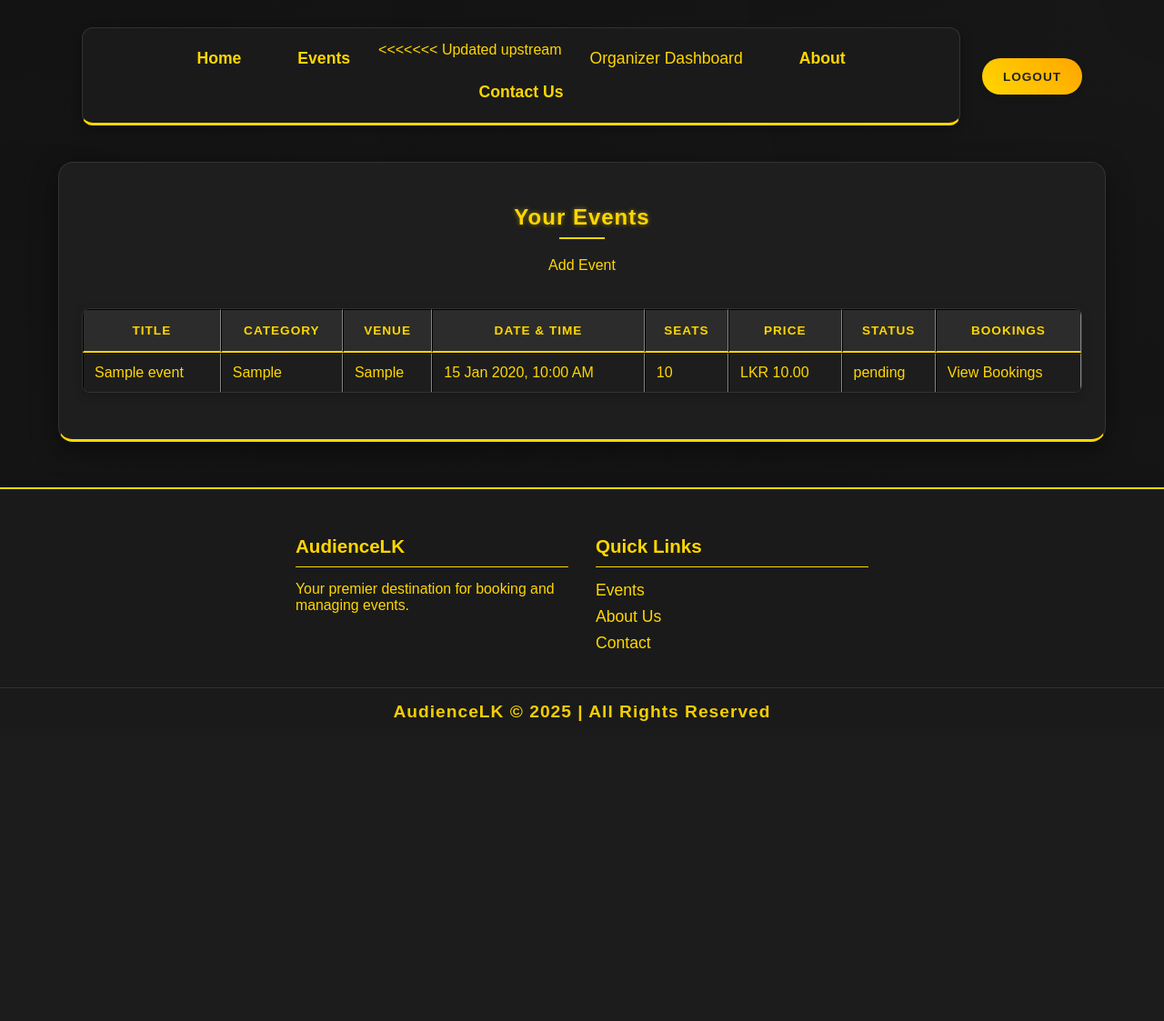
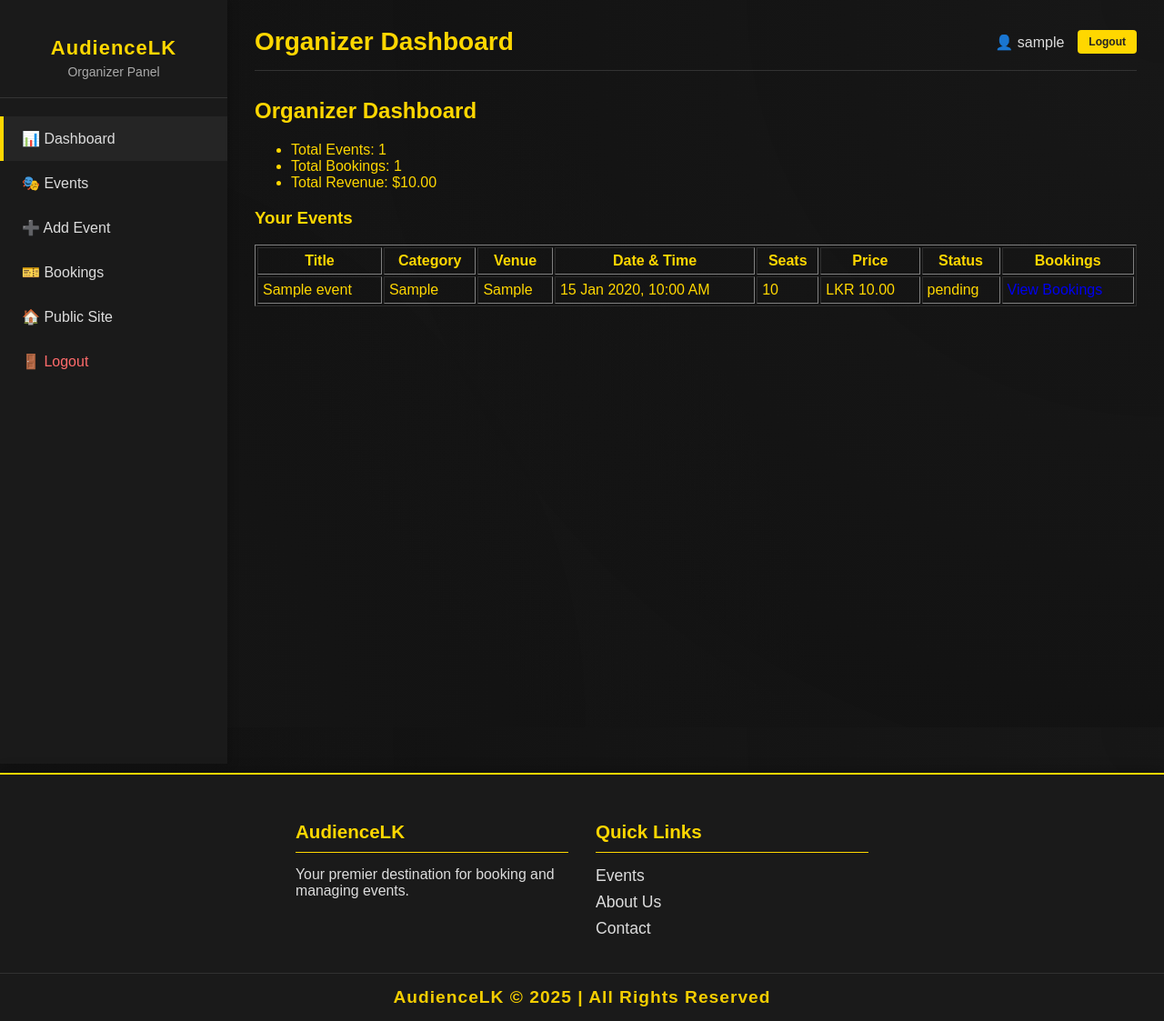
Before and after one commit to Kaarthiraghav/Audiencelk, a PHP site: page /AudienceLK/dashboards/organizer_dashboard.php in a window 1280 px wide. Shown: the whole page at 91% size. Before the commit the page ends 793 px from the top, so only its background shows below. Run offline with PHP 8.4, Linux system fonts and the light colour scheme; the visitor is signed in with stand-in values (Sample User, id 1); tables that the repository leaves empty hold one stand-in row (values such as "Sample post").

Commit message:
Refactor event management and user registration logic; add role-based access control and improve database queries

```diff
--- a/auth/register.php
+++ b/auth/register.php
@@ -38,7 +38,8 @@
                 $stmt = $connection->prepare('INSERT INTO users (username, email, password, role_id) VALUES (?, ?, ?, ?)');
                 $stmt->bind_param('sssi', $name, $email, $hash, $role_id);
                 if ($stmt->execute()) {
-                    $success = 'Registration successful! You can now login.';
+                    header('Location: login.php');
+                    exit;
                 } else {
                     $error = 'Registration failed. Please try again.';
                 }
@@ -58,8 +59,6 @@
         <h2>Register</h2>
         <?php if (!empty($error)): ?>
             <div class="message error"><?= htmlspecialchars($error) ?></div>
-        <?php elseif (!empty($success)): ?>
-            <div class="message success"><?= htmlspecialchars($success) ?></div>
         <?php endif; ?>
         <form method="post" id="signup-form">
             <label for="name">Name</label>
--- a/bookings/admin_manage_bookings.php
+++ b/bookings/admin_manage_bookings.php
@@ -53,7 +53,7 @@
                             LEFT JOIN events e ON b.event_id = e.id
                             LEFT JOIN payments p ON b.id = p.booking_id
                             LEFT JOIN users u ON b.user_id = u.id
-                            ORDER BY b.created_at DESC");
+                            ORDER BY b.id DESC");
 $stmt->execute();
 $bookings = $stmt->get_result();
 $stmt->close();
--- a/dashboards/organizer_dashboard.php
+++ b/dashboards/organizer_dashboard.php
@@ -1,23 +1,28 @@
 <?php
-
-// Organizer Dashboard: Add/view events, view bookings for own events
+// Organizer Dashboard: stats, analytics, events
 session_start();
 $pageTitle = 'Organizer Dashboard';
-include '../includes/header.php';
 include '../includes/db_connect.php';
+include '../includes/admin_layout.php';
 if (!isset($_SESSION['role_id']) || $_SESSION['role_id'] !== 2) {
     header('Location: ../auth/login.php');
     exit;
 }
 $organizer_id = $_SESSION['user_id'];
+// Stats for organizer
+$total_events = $connection->query("SELECT COUNT(*) FROM events WHERE organizer_id = $organizer_id")->fetch_row()[0];
+$total_bookings = $connection->query("SELECT COUNT(*) FROM bookings b JOIN events e ON b.event_id = e.id WHERE e.organizer_id = $organizer_id")->fetch_row()[0];
+$total_revenue = $connection->query("SELECT SUM(p.amount) FROM payments p JOIN bookings b ON p.booking_id = b.id JOIN events e ON b.event_id = e.id WHERE e.organizer_id = $organizer_id AND p.status='success'")->fetch_row()[0] ?? 0;
 // Fetch events by organizer
 $events = $connection->query("SELECT e.*, c.category AS category FROM events e JOIN event_categories c ON e.category_id = c.id WHERE e.organizer_id = $organizer_id");
 ?>
-
-<div class="HomeCards1" style="justify-content:center; margin-top:40px;">
-  <div class="card" style="width:100%; max-width:1100px;">
-    <h2 style="text-align:center;">Your Events</h2>
-    <a href="<?php echo BASE_URL ?>events/add_event.php" style="margin-bottom:18px;display:inline-block;">Add Event</a>
+    <h2>Organizer Dashboard</h2>
+    <ul>
+        <li>Total Events: <?= $total_events ?></li>
+        <li>Total Bookings: <?= $total_bookings ?></li>
+        <li>Total Revenue: $<?= $total_revenue ?></li>
+    </ul>
+    <h3>Your Events</h3>
     <table border="1" cellpadding="5" style="width:100%;margin-bottom:24px;">
         <tr>
             <th>Title</th>
@@ -44,7 +49,6 @@
         </tr>
         <?php endwhile; ?>
     </table>
-
     <?php
     // Show bookings for selected event
     if (isset($_GET['bookings'])) {
@@ -53,7 +57,7 @@
         echo '<h3>Bookings for Event #' . $event_id . '</h3>';
         echo '<table border="1" cellpadding="5" style="width:100%;"><tr><th>User</th><th>Status</th></tr>';
         while ($row = $bookings->fetch_assoc()) {
-            echo '<tr><td>' . htmlspecialchars($row['name']) . '</td><td>' . htmlspecialchars($row['status']) . '</td></tr>';
+            echo '<tr><td>' . htmlspecialchars($row['username']) . '</td><td>' . htmlspecialchars($row['status']) . '</td></tr>';
         }
         echo '</table>';
     }
--- a/includes/admin_layout.php
+++ b/includes/admin_layout.php
@@ -3,13 +3,35 @@
     session_start();
 }
 
-// Security check - only admin users can access this layout
-if (!isset($_SESSION['role_id']) || intval($_SESSION['role_id']) !== 1) {
-    header('Location: ../auth/login.php');
-    exit;
+include 'nav.php'; // Include BASE_URL definition
+
+// Set role label and sidebar menu
+if (!isset($roleLabel)) {
+    $roleLabel = (isset($_SESSION['role_id']) && $_SESSION['role_id'] == 2) ? 'Organizer' : 'Admin';
 }
 
-include 'nav.php'; // Include BASE_URL definition
+if (!isset($sidebarMenu)) {
+    if ($roleLabel === 'Admin') {
+        $sidebarMenu = [
+            ['Dashboard', '📊', BASE_URL.'dashboards/admin_dashboard.php', 'Admin Dashboard'],
+            ['Users', '👥', BASE_URL.'users/admin_manage_users.php', 'Manage Users'],
+            ['Events', '🎭', BASE_URL.'events/admin_manage_events.php', 'Manage Events'],
+            ['Categories', '🏷️', BASE_URL.'events/admin_categories.php', 'Manage Categories'],
+            ['Bookings', '🎫', BASE_URL.'bookings/admin_manage_bookings.php', 'Manage Bookings'],
+            ['Public Site', '🏠', BASE_URL.'index.php', ''],
+            ['Logout', '🚪', BASE_URL.'auth/logout.php', '', 'color: #ff6b6b;'],
+        ];
+    } else {
+        $sidebarMenu = [
+            ['Dashboard', '📊', BASE_URL.'dashboards/organizer_dashboard.php', 'Organizer Dashboard'],
+            ['Events', '🎭', BASE_URL.'events/manage_events.php', 'Manage Events'],
+            ['Add Event', '➕', BASE_URL.'events/add_event.php', 'Add Event'],
+            ['Bookings', '🎫', BASE_URL.'bookings/manage_bookings.php', 'Manage Bookings'],
+            ['Public Site', '🏠', BASE_URL.'index.php', ''],
+            ['Logout', '🚪', BASE_URL.'auth/logout.php', '', 'color: #ff6b6b;'],
+        ];
+    }
+}
 ?>
 
 <!DOCTYPE html>
@@ -310,31 +332,18 @@
         <div class="admin-sidebar">
             <div class="admin-logo">
                 <h2>AudienceLK</h2>
-                <div style="font-size: 14px; color: #aaa; margin-top: 5px;">Admin Panel</div>
+                <div style="font-size: 14px; color: #aaa; margin-top: 5px;"><?php echo $roleLabel; ?> Panel</div>
             </div>
-
             <ul class="admin-menu">
-                <li><a href="<?php echo BASE_URL?>dashboards/admin_dashboard.php" <?php echo $pageTitle == 'Admin Dashboard' ? 'class="active"' : ''; ?>>
-                    <span>📊</span> Dashboard
-                </a></li>
-                <li><a href="<?php echo BASE_URL?>users/admin_manage_users.php" <?php echo $pageTitle == 'Manage Users' ? 'class="active"' : ''; ?>>
-                    <span>👥</span> Users
-                </a></li>
-                <li><a href="<?php echo BASE_URL?>events/admin_manage_events.php" <?php echo $pageTitle == 'Manage Events' ? 'class="active"' : ''; ?>>
-                    <span>🎭</span> Events
-                </a></li>
-                <li><a href="<?php echo BASE_URL?>events/admin_categories.php" <?php echo $pageTitle == 'Manage Categories' ? 'class="active"' : ''; ?>>
-                    <span>🏷️</span> Categories
-                </a></li>
-                <li><a href="<?php echo BASE_URL?>bookings/admin_manage_bookings.php" <?php echo $pageTitle == 'Manage Bookings' ? 'class="active"' : ''; ?>>
-                    <span>🎫</span> Bookings
-                </a></li>
-                <li><a href="<?php echo BASE_URL?>index.php">
-                    <span>🏠</span> Public Site
-                </a></li>
-                <li><a href="<?php echo BASE_URL?>auth/logout.php" style="color: #ff6b6b;">
-                    <span>🚪</span> Logout
-                </a></li>
+                <?php foreach ($sidebarMenu as $item): ?>
+                    <li>
+                        <a href="<?php echo $item[2]; ?>"
+                           <?php echo (isset($item[4]) ? 'style="'.$item[4].'"' : ''); ?>
+                           <?php echo ($pageTitle == $item[3]) ? 'class="active"' : ''; ?>>
+                            <span><?php echo $item[1]; ?></span> <?php echo $item[0]; ?>
+                        </a>
+                    </li>
+                <?php endforeach; ?>
             </ul>
         </div>
 
@@ -342,11 +351,11 @@
         <div class="admin-main">
             <div class="admin-header">
                 <div class="admin-title">
-                    <h1><?php echo isset($pageTitle) ? $pageTitle : 'Admin Dashboard'; ?></h1>
+                    <h1><?php echo isset($pageTitle) ? $pageTitle : $roleLabel . ' Dashboard'; ?></h1>
                 </div>
                 <div class="admin-actions">
                     <div class="admin-user">
-                        <span>👤 <?php echo isset($_SESSION['username']) ? htmlspecialchars($_SESSION['username']) : 'Admin'; ?></span>
+                        <span>👤 <?php echo isset($_SESSION['username']) ? htmlspecialchars($_SESSION['username']) : $roleLabel; ?></span>
                     </div>
                     <a href="<?php echo BASE_URL?>auth/logout.php" class="admin-btn admin-btn-small">Logout</a>
                 </div>
--- a/includes/header.php
+++ b/includes/header.php
@@ -18,13 +18,13 @@
             color: #FFD700;
             font-family: 'Arial', sans-serif;
             transition: opacity 0.5s;
-            opacity: 0;
+            /* opacity: 0; */
         }
 
-        body.fade-in {
+        /* body.fade-in {
             opacity: 1;
         }
-
+         */
         body, h1, h2, h3, h4, h5, h6, p, label, th, td, ul, li, a, div, span {
             color: #FFD700 !important;
         }
@@ -160,7 +160,6 @@
                 <li><a href="<?php echo BASE_URL?>index.php" style="font-weight: 600;">Home</a></li>
                 <li><a href="<?php echo BASE_URL?>events/view_events.php" style="font-weight: 600;">Events</a></li>
                 <?php if (isset($_SESSION['role_id'])): ?>
-<<<<<<< Updated upstream
                     <?php if ($_SESSION['role_id'] === 1): ?>
                         <li><a href="<?php echo BASE_URL?>dashboards/admin_dashboard.php" style="font-weight: 600;">Admin Dashboard</a></li>
                     <?php elseif ($_SESSION['role_id'] === 2): ?>
--- a/users/admin_manage_users.php
+++ b/users/admin_manage_users.php
@@ -20,7 +20,7 @@
 }
 
 // Fetch users with role name using prepared statement
-$users = $connection->query('SELECT u.id, u.username, u.email, r.role, u.created_at FROM users u LEFT JOIN roles r ON u.role_id = r.id ORDER BY u.id');
+$users = $connection->query('SELECT u.id, u.username, u.email, r.role FROM users u LEFT JOIN roles r ON u.role_id = r.id ORDER BY u.id');
 
 // Include admin layout
 include '../includes/admin_layout.php';
@@ -62,7 +62,7 @@
                                 <span style="color: #69db7c;"><?= ucfirst(htmlspecialchars($user['role'])) ?></span>
                             <?php endif; ?>
                         </td>
-                        <td><?= isset($user['created_at']) ? date('M j, Y', strtotime($user['created_at'])) : 'N/A' ?></td>
+                        <td>N/A</td>
                         <td style="white-space: nowrap;">
                             <a href="../users/edit_user.php?id=<?= $user['id'] ?>" class="admin-btn admin-btn-small" style="margin-right: 5px;">Edit</a>
                             <a href="?delete=<?= $user['id'] ?>" onclick="return confirm('Are you sure you want to delete this user? This action cannot be undone.')" class="admin-btn admin-btn-small admin-btn-danger">Delete</a>
```
Also changed, not shown: dashboards/admin_dashboard.php (+11 -18 lines), events/add_event.php (+17 -50 lines), events/admin_categories.php (+4 -4 lines), events/admin_manage_events.php (+17 -5 lines), events/edit_event.php (+3 -16 lines), events/view_events.php (+4 -5 lines).
